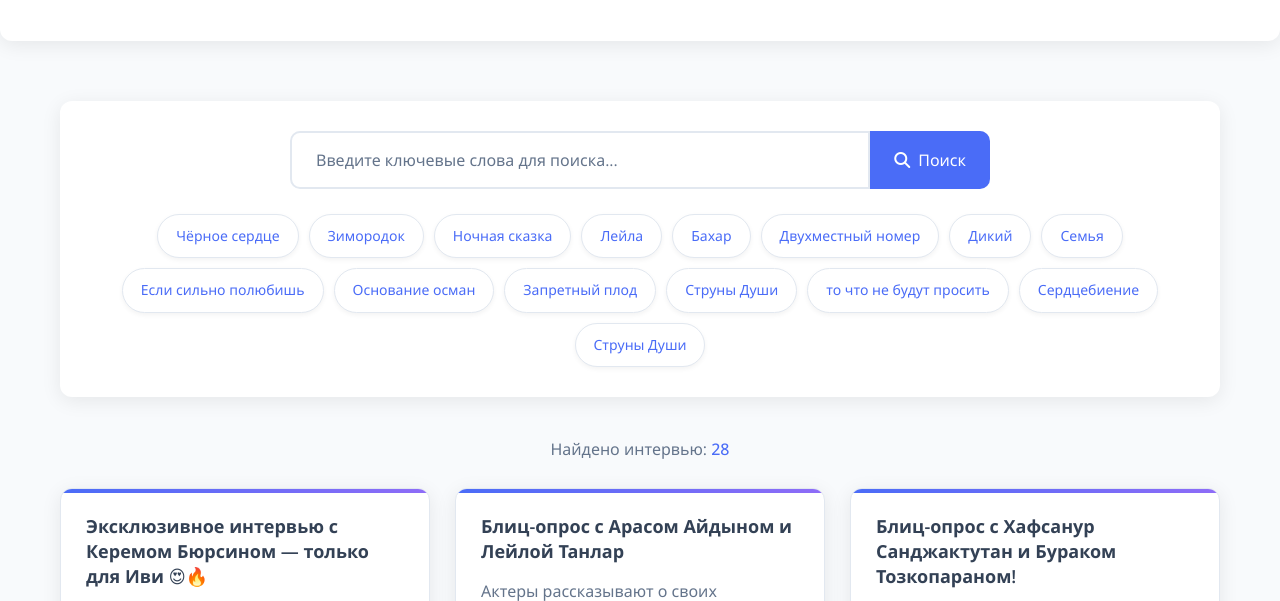
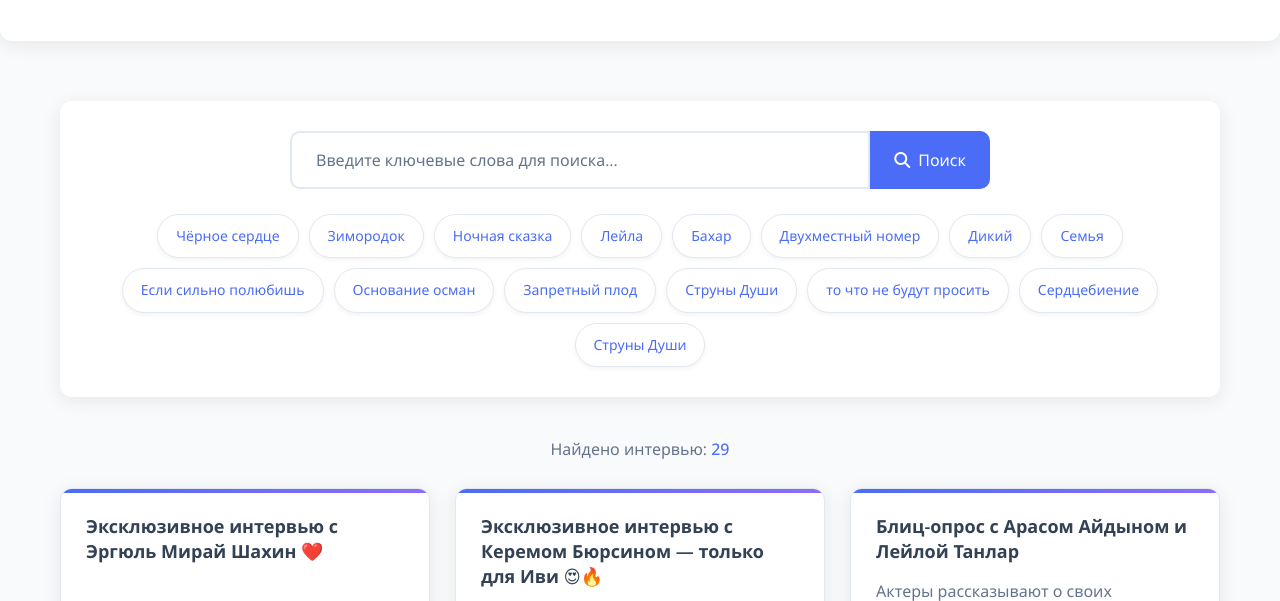
Before and after one commit to kotikilove/kotikilove.github.io, a plain HTML site: page kotiki.html in a window 1280 px wide. Shown: the part 123-724 px from the top of the page. Drawn offline with nearby package versions, Linux system fonts and the light colour scheme.

Commit message:
Update kotiki.html

```diff
--- a/kotiki.html
+++ b/kotiki.html
@@ -428,6 +428,13 @@
             // Возвращаем стандартный набор, если в localStorage ничего нет
             return [
                 {
+                    title: "Эксклюзивное интервью с Эргюль Мирай Шахин ❤️",
+                    description: "",
+                    link1: "https://vk.com/wall-221529593_73503",
+                    link2: "https://t.me/ivi_turk/5665",
+                    keywords: ["Эргюль Мирай Шахин", "Струны Души", "Интервью"]
+                },
+                {
                     title: "Эксклюзивное интервью с Керемом Бюрсином — только для Иви 😍🔥",
                     description: "",
                     link1: "https://vk.com/wall-221529593_72367",
```
